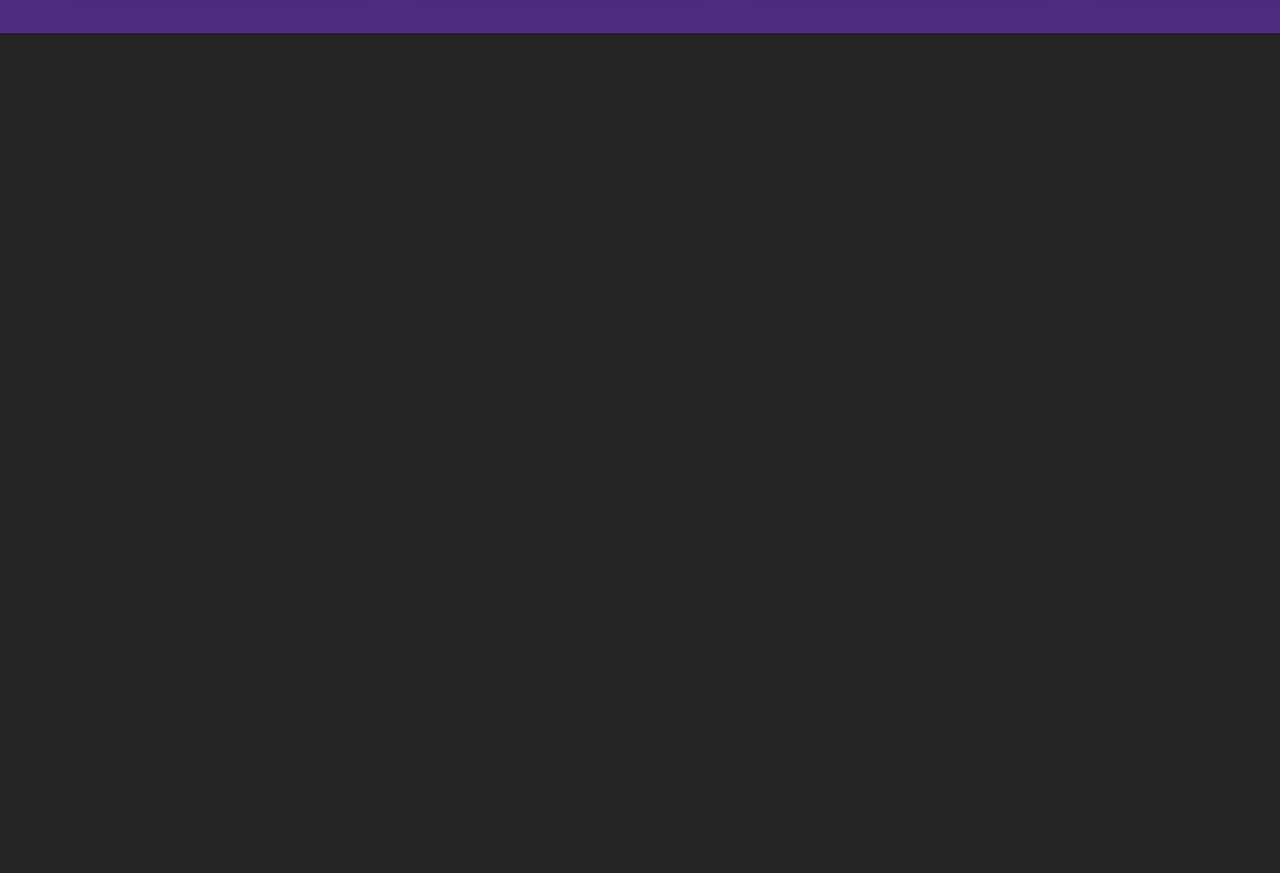
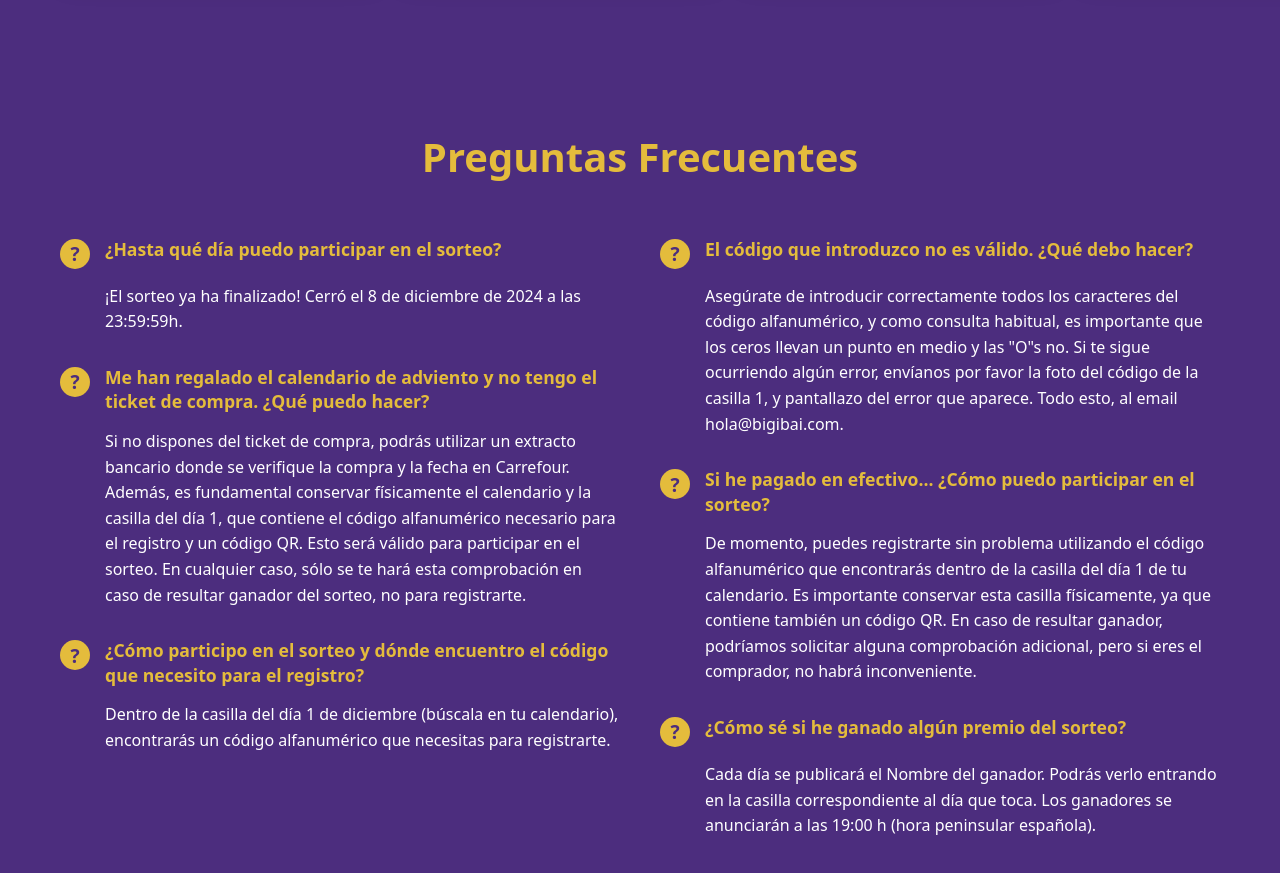
Before and after one commit to OGBiggieCheese/AdvientoIbai, a React (Vite) app: page / in a window 1280 px wide. Shown: the part 6300-7173 px from the top of the page. Before the commit the page ends 6333 px from the top, so only its background shows below. Built offline with nearby package versions, Linux system fonts and the light colour scheme; no server answers.

Commit message:
feat: faq

```diff
--- a/src/App.tsx
+++ b/src/App.tsx
@@ -5,6 +5,7 @@
 import AdvientoCalendar from './components/advientoCalendar/advientoCalendar'
 import Testimonios from './components/testimonios/testimonios'
 import Videos from './components/videos/videos'
+import FAQ from './components/faq/faq'
 import { advientoDays } from './data/advientoData'
 
 function App() {
@@ -17,6 +18,7 @@
       <AdvientoCalendar days={advientoDays} />
       <Testimonios />
       <Videos />
+      <FAQ />
     </>
   )
 }
--- /dev/null
+++ b/src/components/faq/faq.module.scss
@@ -0,0 +1,105 @@
+@import '../../scss/variables';
+@import '../../scss/mixins';
+
+.faq {
+  background-color: var(--color-purple);
+  padding: 60px 0;
+  min-height: 100vh;
+}
+
+.container {
+  max-width: 1200px;
+  margin: 0 auto;
+  padding: 0 20px;
+}
+
+.title {
+  color: var(--color-yellow);
+  font-size: 2.5rem;
+  font-weight: bold;
+  text-align: center;
+  margin-bottom: 50px;
+
+  @include mobile {
+    font-size: 2rem;
+    margin-bottom: 30px;
+  }
+}
+
+.faqGrid {
+  column-count: 2;
+  column-gap: 40px;
+
+  > * {
+    break-inside: avoid;
+    margin-bottom: 30px;
+  }
+
+  @include mobile {
+    column-count: 1;
+    column-gap: 0;
+  }
+}
+
+.faqItem {
+  display: block;
+  margin-bottom: 30px;
+}
+
+.questionContainer {
+  display: flex;
+  align-items: flex-start;
+  gap: 15px;
+}
+
+.questionIcon {
+  width: 30px;
+  height: 30px;
+  background-color: var(--color-yellow);
+  border-radius: 50%;
+  display: flex;
+  align-items: center;
+  justify-content: center;
+  flex-shrink: 0;
+  margin-top: 2px;
+}
+
+.questionMark {
+  color: var(--color-purple);
+  font-size: 1.2rem;
+  font-weight: bold;
+  line-height: 1;
+}
+
+.question {
+  color: var(--color-yellow);
+  font-size: 1.1rem;
+  font-weight: bold;
+  line-height: 1.4;
+  margin: 0;
+
+  @include mobile {
+    font-size: 1rem;
+  }
+}
+
+.answer {
+  color: var(--color-white);
+  font-size: 1rem;
+  line-height: 1.6;
+  margin: 15px 0 0 45px;
+
+  @include mobile {
+    font-size: 0.9rem;
+    margin-left: 0;
+  }
+}
+
+@include tablet {
+  .faq {
+    .faqGrid {
+      column-count: 2;
+      column-gap: 30px;
+    }
+  }
+}
--- /dev/null
+++ b/src/components/faq/faq.tsx
@@ -0,0 +1,59 @@
+import React from 'react';
+import styles from './faq.module.scss';
+
+interface FAQItem {
+  question: string;
+  answer: string;
+}
+
+const faqData: FAQItem[] = [
+  {
+    question: "¿Hasta qué día puedo participar en el sorteo?",
+    answer: "¡El sorteo ya ha finalizado! Cerró el 8 de diciembre de 2024 a las 23:59:59h."
+  },
+  {
+    question: "Me han regalado el calendario de adviento y no tengo el ticket de compra. ¿Qué puedo hacer?",
+    answer: "Si no dispones del ticket de compra, podrás utilizar un extracto bancario donde se verifique la compra y la fecha en Carrefour. Además, es fundamental conservar físicamente el calendario y la casilla del día 1, que contiene el código alfanumérico necesario para el registro y un código QR. Esto será válido para participar en el sorteo. En cualquier caso, sólo se te hará esta comprobación en caso de resultar ganador del sorteo, no para registrarte."
+  },
+  {
+    question: "¿Cómo participo en el sorteo y dónde encuentro el código que necesito para el registro?",
+    answer: "Dentro de la casilla del día 1 de diciembre (búscala en tu calendario), encontrarás un código alfanumérico que necesitas para registrarte."
+  },
+  {
+    question: "El código que introduzco no es válido. ¿Qué debo hacer?",
+    answer: "Asegúrate de introducir correctamente todos los caracteres del código alfanumérico, y como consulta habitual, es importante que los ceros llevan un punto en medio y las \"O\"s no. Si te sigue ocurriendo algún error, envíanos por favor la foto del código de la casilla 1, y pantallazo del error que aparece. Todo esto, al email hola@bigibai.com."
+  },
+  {
+    question: "Si he pagado en efectivo... ¿Cómo puedo participar en el sorteo?",
+    answer: "De momento, puedes registrarte sin problema utilizando el código alfanumérico que encontrarás dentro de la casilla del día 1 de tu calendario. Es importante conservar esta casilla físicamente, ya que contiene también un código QR. En caso de resultar ganador, podríamos solicitar alguna comprobación adicional, pero si eres el comprador, no habrá inconveniente."
+  },
+  {
+    question: "¿Cómo sé si he ganado algún premio del sorteo?",
+    answer: "Cada día se publicará el Nombre del ganador. Podrás verlo entrando en la casilla correspondiente al día que toca. Los ganadores se anunciarán a las 19:00 h (hora peninsular española)."
+  }
+];
+
+const FAQ: React.FC = () => {
+  return (
+    <section className={styles.faq}>
+      <div className={styles.container}>
+        <h2 className={styles.title}>Preguntas Frecuentes</h2>
+        <div className={styles.faqGrid}>
+          {faqData.map((item, index) => (
+            <div key={index} className={styles.faqItem}>
+              <div className={styles.questionContainer}>
+                <div className={styles.questionIcon}>
+                  <span className={styles.questionMark}>?</span>
+                </div>
+                <h3 className={styles.question}>{item.question}</h3>
+              </div>
+              <p className={styles.answer}>{item.answer}</p>
+            </div>
+          ))}
+        </div>
+      </div>
+    </section>
+  );
+};
+
+export default FAQ;
```
